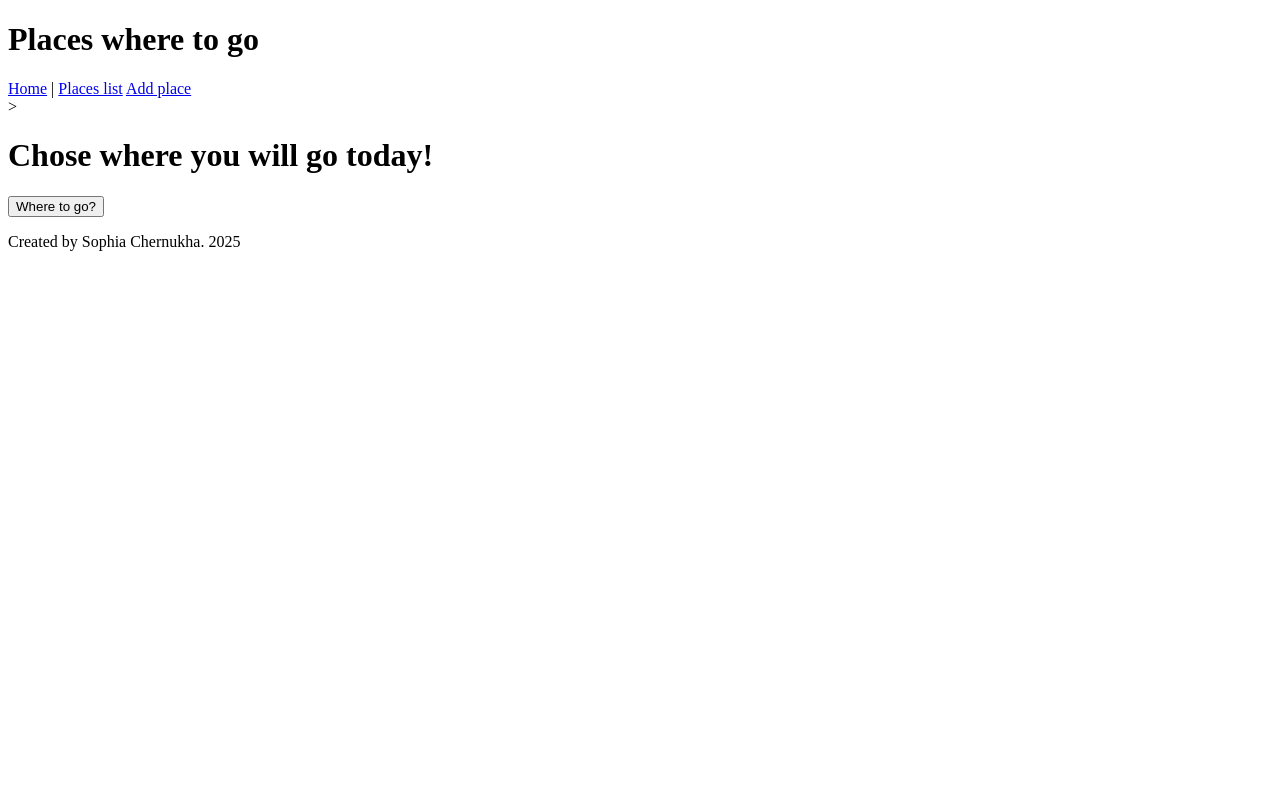
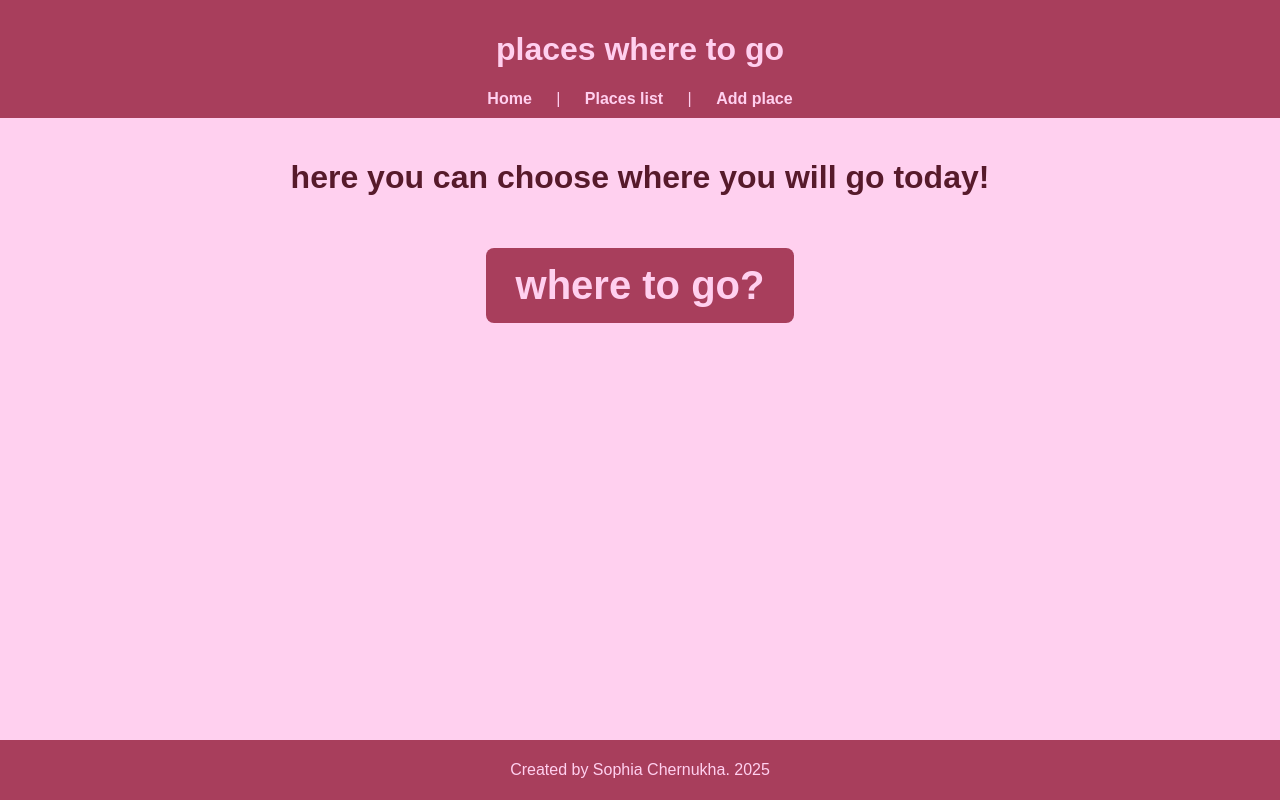
Before and after one commit to kinetique/where-to-go-site, a Django app: page / in a window 1280 px wide. Run offline with Django 5.2, Linux system fonts and the light colour scheme.

Commit message:
Added styles, image and new template for places atributes

```diff
--- /dev/null
+++ b/places/static/places/css/styles.css
@@ -0,0 +1,162 @@
+html, body {
+    height: 100%;
+    margin: 0;
+}
+
+main {
+    flex-grow: 1;
+    padding: 20px;
+}
+
+body {
+    display: flex;
+    flex-direction: column;
+    min-height: 100%;
+    font-family: 'Montserrat', sans-serif;
+    background-color: #FFD0EF;
+    color: #571A2B;
+    margin: 0;
+    padding: 0;
+}
+
+.content {
+    display: flex;
+    flex-direction: column;
+    align-items: center;
+    text-align: center;
+    min-height: 60vh;
+}
+
+header {
+    background-color: #A83E5C;
+    color: #FFD0EF;
+    padding: 10px 20px;
+    text-align: center;
+}
+
+header nav a {
+    color: #FFD0EF;
+    text-decoration: none;
+    margin: 0 20px;
+    font-weight: bold;
+}
+
+header nav a:hover {
+    text-decoration: underline;
+}
+
+.places-grid {
+    display: grid;
+    grid-template-columns: repeat(auto-fill, minmax(280px, 1fr));
+    gap: 20px;
+    margin-top: 20px;
+}
+
+.your-places {
+    margin-top: 10px;
+    margin-bottom: 0;
+    font-size: 40px;
+}
+
+div.place-card {
+    background-color: #fff;
+    border-radius: 8px;
+    padding: 15px;
+    margin-bottom: 20px;
+    box-shadow: 0 2px 5px rgba(0,0,0,0.1);
+}
+
+.place-card h2 {
+    margin-top: 0;
+    color: #333;
+}
+
+.place-card p {
+    margin: 5px 0;
+}
+
+.place-card img {
+    width: 100%;
+    max-width: 300px;
+    border-radius: 5px;
+    margin-top: 10px;
+}
+
+button {
+    background-color: #A83E5C;
+    color: #FFD0EF;
+    border: none;
+    margin-top: 30px;
+    padding: 15px 30px;
+    border-radius: 8px;
+    cursor: pointer;
+    font-size: 40px;
+    font-weight: bold;
+    transition: background-color 0.3s ease, transform 0.2s ease;
+}
+
+button:hover {
+    background-color: #8a2f47;
+    transform: scale(1.05);
+}
+
+.detail-card {
+    background-color: #fff;
+    border-radius: 12px;
+    padding: 30px;
+    max-width: 800px;
+    margin: 0 auto;
+    box-shadow: 0 4px 15px rgba(0,0,0,0.15);
+    text-align: center;
+}
+
+.detail-card img {
+    max-width: 500px;
+    width: 100%;
+    border-radius: 10px;
+    margin-bottom: 20px;
+}
+
+.add-form {
+    background-color: #fff;
+    border-radius: 12px;
+    padding: 40px;
+    max-width: 600px;
+    margin: 0 auto;
+    box-shadow: 0 4px 15px rgba(0,0,0,0.15);
+}
+
+.add-form p {
+    margin-bottom: 20px;
+}
+
+.add-form label {
+    display: block;
+    font-weight: bold;
+    margin-bottom: 5px;
+    color: #571A2B;
+}
+
+.add-form input,
+.add-form textarea {
+    width: 100%;
+    padding: 12px;
+    border-radius: 8px;
+    border: 1px solid #ccc;
+    font-size: 16px;
+    margin-bottom: 10px;
+}
+
+.add-form input:focus,
+.add-form textarea:focus {
+    outline: none;
+    border-color: #A83E5C;
+    box-shadow: 0 0 5px rgba(168, 62, 92, 0.5);
+}
+
+footer {
+    text-align: center;
+    padding: 5px;
+    background-color: #A83E5C;
+    color: #FFD0EF;
+}
--- a/places/templates/places/add_place.html
+++ b/places/templates/places/add_place.html
@@ -2,6 +2,8 @@
 {% block title %}Add place{% endblock %}
 
 {% block content %}
+    <div class="add-form">
+    <h2>Add a new place</h2>
     <form method="post">
     {% csrf_token %}
     <p>
@@ -29,6 +31,7 @@
         <input type="number" name="rating" min="1" max="5">
         </label>
     </p>
-    <button type="submit">Submit</button>
+    <button class="submit-button" type="submit">Submit</button>
     </form>
+    </div>
 {% endblock %}
--- a/places/templates/places/base.html
+++ b/places/templates/places/base.html
@@ -4,18 +4,17 @@
 <head>
     <meta charset="UTF-8">
     <title>{% block title %}Favorite places{% endblock %}</title>
-    {% load static %}
-    <link >
+    <link rel="stylesheet" href="{% static 'places/css/styles.css' %}">
 </head>
 <body>
     <header>
-        <h1>Places where to go</h1>
+        <h1>places where to go</h1>
         <nav>
             <a href="{% url 'index' %}">Home</a> |
-            <a href="{% url 'places_list' %}">Places list</a>
+            <a href="{% url 'places_list' %}">Places list</a> |
             <a href="{% url 'add_place' %}">Add place</a>
         </nav>
-    </header>>
+    </header>
 
     <main>
         {% block content %}{% endblock %}
--- a/places/templates/places/index.html
+++ b/places/templates/places/index.html
@@ -1,24 +1,18 @@
 {% extends 'places/base.html' %}
+{% load static %}
 {% block title %}Home{% endblock %}
 {% block content %}
-    <h1>Chose where you will go today!</h1>
+    <div class="content">
+    <h1>here you can choose where you will go today!</h1>
 
     <form method="post">
         {% csrf_token %}
-        <button type="submit" name="chose_place">Where to go?</button>
+        <button type="submit" name="chose_place">where to go?</button>
     </form>
 
     {% if selected_place %}
-        <h3>Today you got this place:</h3>
-        <div>
-            <h4><a href="{% url 'place_detail' selected_place.id %}">{{ selected_place.name }}</a></h4>
-            <p>{{ selected_place.description|truncatewords:10 }}</p>
-            <p>Rating:
-                {% for i in "12345" %}
-                    {% if forloop.counter <= selected_place.rating %}★{% else %}☆{% endif %}
-                {% endfor %}
-            </p>
-            <p>Location: {{ selected_place.location|default:"Secret place👀" }}</p>
+        <h3>today you got this place:</h3>
+        {% include 'places/preview_card.html' with place=selected_place %}
         </div>
     {% endif %}
 {% endblock %}
--- a/places/templates/places/place_detail.html
+++ b/places/templates/places/place_detail.html
@@ -1,8 +1,10 @@
 {% extends 'places/base.html' %}
+{% load static %}
 {% block title %}{{ place.name }}{% endblock %}
 
+<!-- I didn't include a preview_card template here, because detailed description of the location is required. -->
 {% block content %}
-    <div>
+    <div class="detail-card">
         <h2>{{ place.name }}</h2>
         <p>{{ place.description }}</p>
         <p>Type:{{ place.place_type }}</p>
@@ -14,6 +16,6 @@
             {% endfor %}
         </p>
         <p>Date: {{ place.created_at }}</p>
-        <!-- <img src="" alt="photo"> -->
+        <img src="{% static 'places/img/photoweb.jpeg' %}" alt="photo">
     </div>
 {% endblock %}
--- a/places/views.py
+++ b/places/views.py
@@ -1,5 +1,4 @@
 from django.shortcuts import render, get_object_or_404, redirect
-
 from places.forms import PlaceForm
 from places.models import Place
 import random
@@ -9,8 +8,9 @@ def index(request):
     place_ids = request.session.get('place_ids', [])
     places = Place.objects.filter(id__in=place_ids)
     selected_place = None
-    if places.exists():
-        selected_place = get_place(places)
+    if request.method == "POST" and "chose_place" in request.POST:
+        if places.exists():
+            selected_place = get_place(places)
 
     return render(request, 'places/index.html', {'selected_place': selected_place})
 
--- a/where_to_go_site/settings.py
+++ b/where_to_go_site/settings.py
@@ -106,7 +106,7 @@ AUTH_PASSWORD_VALIDATORS = [
 
 LANGUAGE_CODE = 'en-us'
 
-TIME_ZONE = 'UTC'
+TIME_ZONE = 'Europe/Kyiv'
 
 USE_I18N = True
 
```
Also changed, not shown: places/templates/places/places_list.html (+7 -15 lines), places/templates/places/preview_card.html (added, +16 -0 lines), places/static/places/img/photoweb.jpeg (added).
